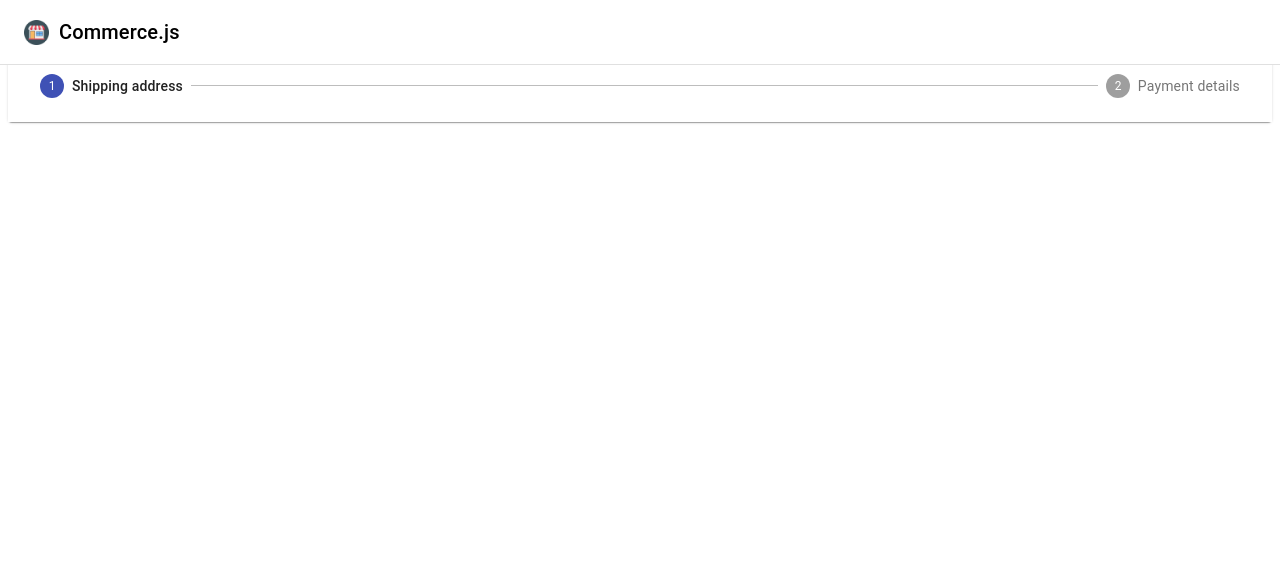
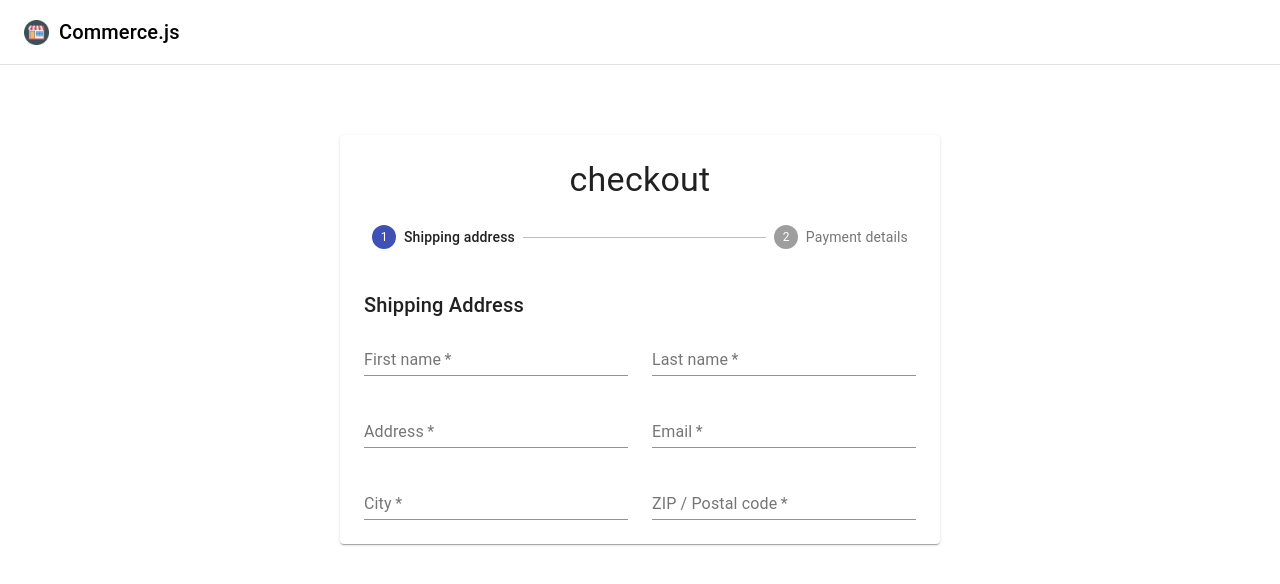
Before and after one commit to steven-halla/ECommerceWebShop, a React (Create React App) app: page /checkout in a window 1280 px wide. Shown: the top 584 px of the page. Built offline with nearby package versions, Linux system fonts and the light colour scheme; no server answers.

Commit message:
"Form Finished"

```diff
--- /dev/null
+++ b/src/components/CheckoutForm/AddressForm.jsx
@@ -0,0 +1,29 @@
+import React from 'react'
+import { InputLabel, Select, MenuItem, Button, Grid, Typography} from "@material-ui/core";
+import { useForm, FormProvider} from "react-hook-form";
+import { FormInput } from './CustomTextField';
+
+export const AddressForm = () => {
+  const methods = useForm();
+
+  return (
+    <>
+      <Typography variant="h6" gutterBottom>
+        Shipping Address
+      </Typography>
+      <FormProvider {...methods}>
+        <form onSubmit=''>
+          <Grid container spacing={3} >
+            <FormInput required name='firstName' label="First name" />
+            <FormInput required name='lastName' label="Last name" />
+            <FormInput required name='address1' label="Address" />
+            <FormInput required name='email' label="Email" />
+            <FormInput required name='city' label="City" />
+            <FormInput required name='zip' label="ZIP / Postal code" />
+
+          </Grid>
+        </form>
+      </FormProvider>
+    </>
+  )
+}
--- a/src/components/CheckoutForm/Checkout/Checkout.jsx
+++ b/src/components/CheckoutForm/Checkout/Checkout.jsx
@@ -1,12 +1,25 @@
 import React, { useState } from 'react';
 import { Paper, Stepper, Step, StepLabel, Typography, CircularProgress, Divider, Button} from "@material-ui/core";
 import useStyles from './styles';
+import {AddressForm} from '../AddressForm';
+import {PaymentForm} from '../PaymentForm';
 
 const steps = ['Shipping address', 'Payment details'];
 
 export const Checkout = () => {
   const [activeStep, setActiveStep] = useState(0);
-  const classes = useStyles;
+  const classes = useStyles();
+
+  const Confirmation = () => (
+    <div>
+      Confirmation
+    </div>
+  );
+
+  const Form = () => activeStep === 0
+    ? <AddressForm />
+    : <PaymentForm />
+
   return (
     <>
       <div className={classes.toolbar} />
@@ -24,6 +37,7 @@
               </Step>
             ))}
           </Stepper>
+          {activeStep === steps.length ? <Confirmation /> : <Form />}
         </Paper>
       </main>
     </>
--- /dev/null
+++ b/src/components/CheckoutForm/CustomTextField.jsx
@@ -0,0 +1,17 @@
+import React from 'react';
+import { TextField, Grid } from "@material-ui/core";
+import { useFormContext, Controller} from "react-hook-form";
+
+export const FormInput = ({ name, label, required }) => {
+  const { control } = useFormContext();
+  return (
+    <Grid item xs={12} sm={6}>
+      <Controller
+        render={({ field }) => <TextField {...field} label={label} fullWidth   required/>}
+
+        control={control}
+        name={name}
+      />
+    </Grid>
+  );
+}
--- /dev/null
+++ b/src/components/CheckoutForm/PaymentForm.jsx
@@ -0,0 +1,9 @@
+import React from 'react'
+
+export const PaymentForm = () => {
+  return (
+    <div>
+      Payment Form
+    </div>
+  )
+}
```
